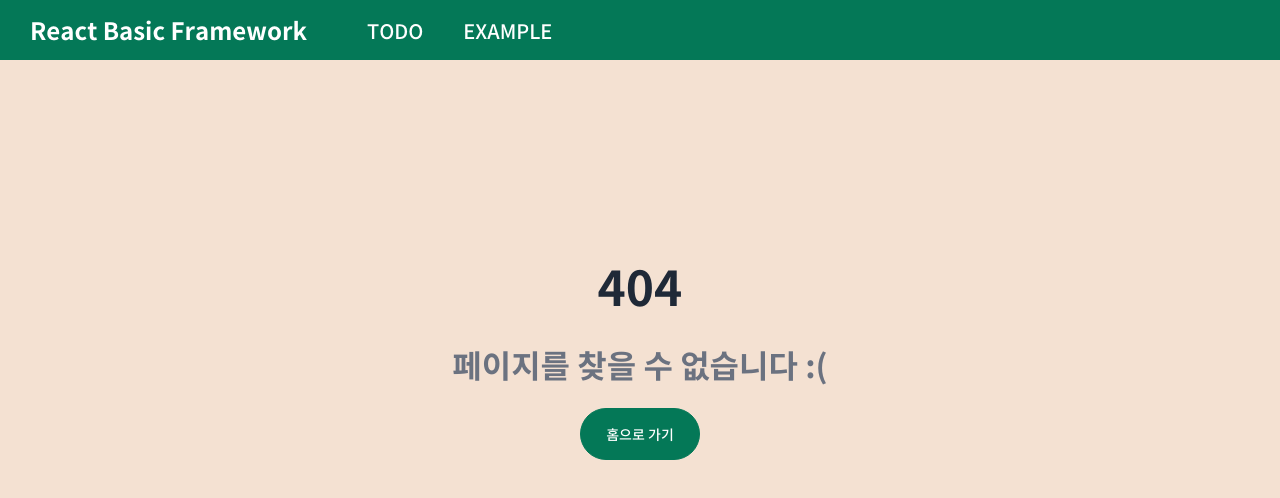
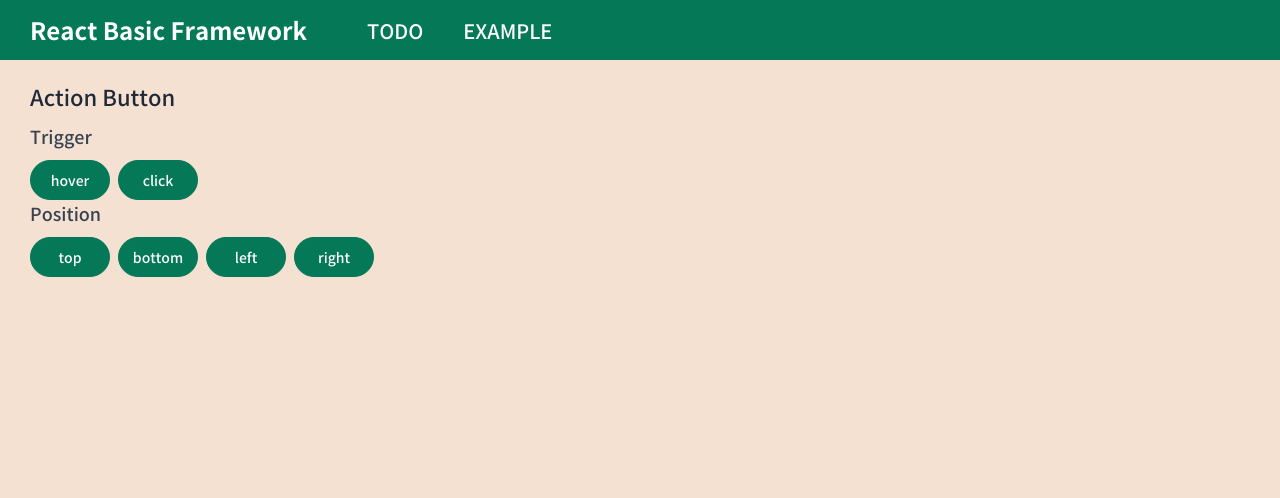
Before and after one commit to jun0108/react-framework-styled-components, a React (Vite) app: page /examples/tooltip in a window 1280 px wide. Before the commit this address had no page. Shown: the top 498 px of the page. Built offline with nearby package versions, Linux system fonts and the light colour scheme.

Commit message:
Feat(tooltip): 커스텀 컴포넌트 추가

```diff
--- /dev/null
+++ b/src/components/CmTooltip.tsx
@@ -0,0 +1,60 @@
+import { useState, useRef, useEffect } from "react"
+import { TooltipWrapper, TooltipBox } from "~/styles/components/Tooltip"
+import { CSSTransition } from "react-transition-group"
+
+interface TooltipProps {
+  text: string;
+  position?: "top" | "bottom" | "left" | "right";
+  trigger?: "hover" | "click";
+  children: React.ReactNode;
+}
+
+const CmTooltip = ({ text, position = "top", trigger = "hover", children }: TooltipProps) => {
+	const [isOpen, setIsOpen] = useState(false)
+	const tooltipRef = useRef<HTMLDivElement>(null)
+	const wrapperRef = useRef<HTMLDivElement>(null)
+
+	useEffect(() => {
+		if (trigger !== "click") return
+
+		const handleClickOutside = (event: MouseEvent) => {
+			if (wrapperRef.current && !wrapperRef.current.contains(event.target as Node)) {
+				setIsOpen(false)
+			}
+		}
+
+		document.addEventListener("mousedown", handleClickOutside)
+		return () => {
+			document.removeEventListener("mousedown", handleClickOutside)
+		}
+	}, [trigger])
+
+	const handleMouseEnter = () => trigger === "hover" && setIsOpen(true)
+	const handleMouseLeave = () => trigger === "hover" && setIsOpen(false)
+
+	const handleClick = () => trigger === "click" && setIsOpen((prev) => !prev)
+
+	return (
+		<TooltipWrapper
+			ref={wrapperRef}
+			onMouseEnter={handleMouseEnter}
+			onMouseLeave={handleMouseLeave}
+			onClick={handleClick}
+		>
+			{children}
+			<CSSTransition
+				in={isOpen}
+				timeout={200}
+				classNames="tooltip-fade"
+				unmountOnExit
+				nodeRef={tooltipRef}
+			>
+				<TooltipBox ref={tooltipRef} $position={position}>
+					{text}
+				</TooltipBox>
+			</CSSTransition>
+		</TooltipWrapper>
+	)
+}
+
+export default CmTooltip
--- /dev/null
+++ b/src/pages/examples/Tooltip.tsx
@@ -0,0 +1,50 @@
+import styled from "styled-components"
+import CmTooltip from "~/components/CmTooltip"
+import { space } from '~/styles/helpers/mixins'
+import { PageSubTitle, PageTitle } from "~/styles/layout/Wrapper"
+
+const ExampleItem = styled.div`
+  ${space({x:'8px'})};
+  display: flex;
+  align-items: center;
+`
+
+function Buttons() {
+	return (
+		<div>
+			<PageTitle>Action Button</PageTitle>
+			<div className="p-3 mb-5 space-y-5">
+				<div>
+					<PageSubTitle>Trigger</PageSubTitle>
+					<ExampleItem>
+						<CmTooltip text="안녕하세요! 툴팁입니다." position="top">
+							<button type="button" className="btn__full--primary-md">hover</button>
+						</CmTooltip>
+						<CmTooltip text="안녕하세요! 툴팁입니다." position="top" trigger="click">
+							<button type="button" className="btn__full--primary-md">click</button>
+						</CmTooltip>
+					</ExampleItem>
+				</div>
+				<div>
+					<PageSubTitle>Position</PageSubTitle>
+					<ExampleItem>
+						<CmTooltip text="안녕하세요! 툴팁입니다." position="top">
+							<button type="button" className="btn__full--primary-md">top</button>
+						</CmTooltip>
+						<CmTooltip text="안녕하세요! 툴팁입니다." position="bottom" >
+							<button type="button" className="btn__full--primary-md">bottom</button>
+						</CmTooltip>
+						<CmTooltip text="안녕하세요! 툴팁입니다." position="left" >
+							<button type="button" className="btn__full--primary-md">left</button>
+						</CmTooltip>
+						<CmTooltip text="안녕하세요! 툴팁입니다." position="right" >
+							<button type="button" className="btn__full--primary-md">right</button>
+						</CmTooltip>
+					</ExampleItem>
+				</div>
+			</div>
+		</div>
+	)
+}
+
+export default Buttons
--- a/src/pages/examples/index.tsx
+++ b/src/pages/examples/index.tsx
@@ -7,6 +7,7 @@ function Example() {
 		{ path: "textfield", title: 'textfield' },
 		{ path: "popup", title: 'popups' },
 		{ path: "dropdown", title: 'dropdown' },
+		{ path: "tooltip", title: 'tooltip' },
 	]
 	return (
 		<div>
--- a/src/shared/route.ts
+++ b/src/shared/route.ts
@@ -8,6 +8,7 @@ import Button from'~/pages/examples/Button'
 import Textfield from'~/pages/examples/Textfield'
 import Popup from'~/pages/examples/Popup'
 import Dropdown from'~/pages/examples/Dropdown'
+import Tooltip from'~/pages/examples/Tooltip'
 
 const router = createBrowserRouter([
 	{
@@ -42,6 +43,10 @@ const router = createBrowserRouter([
 		path: '/examples/dropdown',
 		Component: Dropdown
 	},
+	{
+		path: '/examples/tooltip',
+		Component: Tooltip
+	},
 ])
 
 export default router
--- a/src/styles/base/Resets.ts
+++ b/src/styles/base/Resets.ts
@@ -1,6 +1,6 @@
 import { css } from "styled-components"
 
-export const Reset = () => css`
+export const Resets = () => css`
   *,
   :after,
   :before {
--- /dev/null
+++ b/src/styles/components/Tooltip.ts
@@ -0,0 +1,63 @@
+import styled, { css } from "styled-components"
+import { typo } from '~/styles/helpers/mixins'
+
+export const TooltipWrapper = styled.div`
+  position: relative;
+`
+
+export const TooltipBox = styled.div<{ $position: "top" | "bottom" | "left" | "right" }>`
+  ${typo({ size: "var(--font-size-14)", weight: 500, color: "var(--color-white)" })};
+  position: absolute;
+  z-index: 10;
+  background: rgba(0, 0, 0, 0.75);
+  padding: 6px 10px;
+  border-radius: var(--radius-md);
+  white-space: nowrap;
+  user-select: none;
+  pointer-events: none;
+  transition: var(--transition);
+
+  ${({ $position }) =>
+		$position === "top" &&
+    css`
+      top: 0;
+      left: 50%;
+      transform: translate(-50%, calc(-100% - 2px));
+    `}
+  ${({ $position }) =>
+		$position === "bottom" &&
+    css`
+      bottom: 0;
+      left: 50%;
+      transform: translate(-50%, calc(100% + 2px));
+    `}
+  ${({ $position }) =>
+		$position === "left" &&
+    css`
+      top: 50%;
+      right: 100%;
+      transform: translate(-2px, -50%);
+    `}
+  ${({ $position }) =>
+		$position === "right" &&
+    css`
+      top: 50%;
+      left: 100%;
+      transform: translate(2px, -50%);
+    `}
+
+  &.tooltip-fade-enter {
+    opacity: 0;
+  }
+  &.tooltip-fade-enter-active {
+    opacity: 1;
+    transition: 0.2s ease-out;
+  }
+  &.tooltip-fade-exit {
+    opacity: 1;
+  }
+  &.tooltip-fade-exit-active {
+    opacity: 0;
+    transition: 0.2s ease-out;
+  }
+`
--- a/src/styles/main.ts
+++ b/src/styles/main.ts
@@ -1,5 +1,5 @@
 import { createGlobalStyle } from "styled-components"
-import {Reset} from "./base/Resets"
+import {Resets} from "./base/Resets"
 import {Fonts} from "./base/Fonts"
 import {Variables} from "./helpers/Variables"
 import {Wrapper} from "./layout/Wrapper"
@@ -9,7 +9,7 @@ import {Chips} from "./components/Chips"
 
 const GlobalStyles = createGlobalStyle`
 /* base */
-${Reset}
+${Resets}
 ${Fonts}
 /* variable */
 ${Variables}
```
